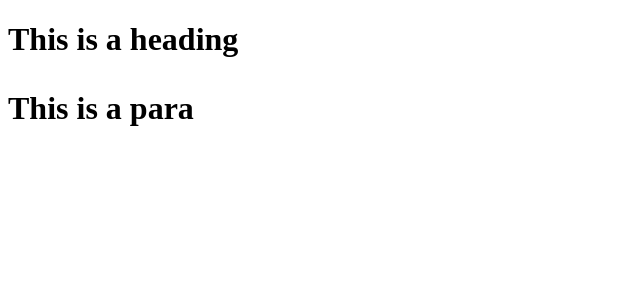
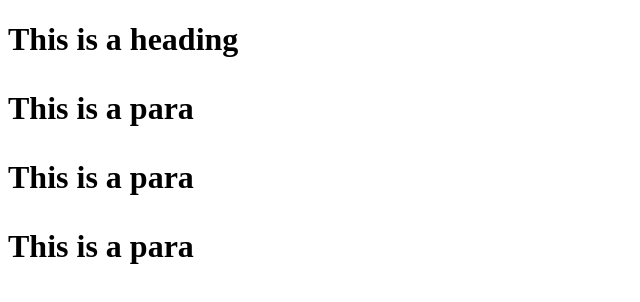
Before and after one commit to Hkb1412/Git-Demo, a plain HTML site: page index.html in a window 1280 px wide. Shown: the whole page, without its empty margins (0-640 px from the left). Drawn offline with Linux system fonts and the light colour scheme.

Commit message:
added some code to index.html

```diff
--- a/index.html
+++ b/index.html
@@ -9,5 +9,7 @@
 <body>
     <h1>This is a heading<h1>
         <p>This is a para</p>
+        <p>This is a para</p>
+        <p>This is a para</p>
 </body>
 </html>
```
